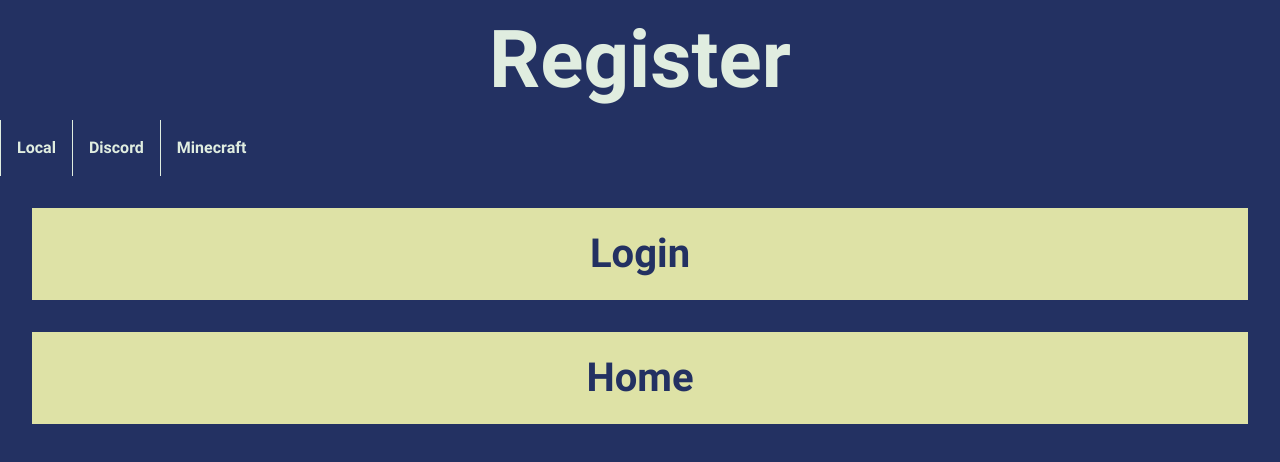
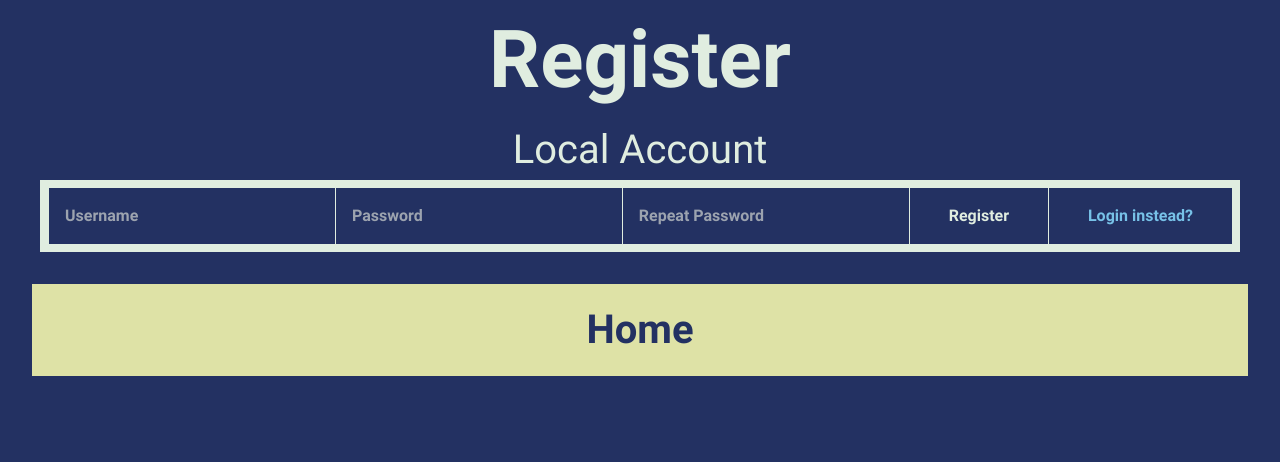
Before and after one commit to dariobizzarri02/daimon_frontend, a Next.js app: page /register in a window 1280 px wide. Shown: the top 462 px of the page. Built offline with nearby package versions, Linux system fonts and the light colour scheme.

Commit message:
added login/register

```diff
--- a/app/account/page.tsx
+++ b/app/account/page.tsx
@@ -13,9 +13,17 @@ export default function Account() {
             url: process.env.NEXT_PUBLIC_API_ENDPOINT+'user',
             withCredentials: true
         })
-            .then(response => {
-                console.log(response.data);
-                setUserData(response.data);
+            .then(user => {
+                console.log(user.data);
+                axios({
+                    method: 'get',
+                    url: process.env.NEXT_PUBLIC_API_ENDPOINT+'user/auths',
+                    withCredentials: true
+                })
+                    .then(response => {
+                        console.log(response.data);
+                        setUserData({user: user.data, auths: response.data});
+                    })
             })
             .catch(error => {
                 console.error(error);
@@ -43,9 +51,10 @@ export default function Account() {
     return (
         <div>
             <h1>Account</h1>
-			{userData&&<button onClick={handleLogout}>Logout</button>}
-            {userData&&<Link className='button' href="/unregister">Unregister</Link>}
-            {userData&&<Link className='button' href="/mail">Mail</Link>}
+            {userData&&userData.auths&&userData.auths.local&&<h2>Username: @{userData.auths.local.username}</h2>}
+            {userData&&userData.auths&&userData.auths.discord&&<h2>Discord: connected</h2>}
+            {userData&&userData.auths&&userData.auths.minecraft&&<h2>Minecraft: connected</h2>}
+			{userData&&<button className='button' onClick={handleLogout}>Logout</button>}
             <Link className='button' href="/">Home</Link>
         </div>
     );
--- a/app/globals.css
+++ b/app/globals.css
@@ -36,6 +36,7 @@
     --tertiary: #77C1E7;
     --quaternary: #E0EDE0;
     --quinary: #DEE2A6;
+    --error: #FF0000;
     --font: 'Roboto';
 }
 
@@ -54,6 +55,21 @@ h1 {
 h2 {
     font-size: 2.5rem;
     text-align: center;
+}
+
+h3 {
+    font-size: 1rem;
+    text-align: center;
+}
+
+a {
+    color: var(--tertiary);
+    text-decoration: none;
+}
+
+.error {
+    color: var(--error);
+    font-weight: bold;
 }
 
 .tab {
@@ -118,6 +134,7 @@ td {
     width: 75rem;
     margin: auto;
     border: 0.5rem solid var(--quaternary);
+    margin-bottom: 2rem;
 }
 
 .form {
--- a/app/leaderboard/page.tsx
+++ b/app/leaderboard/page.tsx
@@ -163,7 +163,7 @@ export default function Leaderboard() {
                 </tbody>
             </table>
             </>}
-            <button className='form' onClick={refresh}>Refresh</button>
+            <button className='button' onClick={refresh}>Refresh</button>
 			<Link className='button' href="/">Home</Link>
         </div>
     );
--- a/app/login/page.tsx
+++ b/app/login/page.tsx
@@ -87,6 +87,7 @@ export default function Login() {
                         onChange={(e) => setLocalPassword(e.target.value)}
                     />
                     <button className='form' onClick={handleLocalLogin}>Login</button>
+                    <Link className='form center' href="/register">Register instead?</Link>
                 </div>
             </>
             }
@@ -106,6 +107,8 @@ export default function Login() {
                     />
                     <button className='form' onClick={handleMinecraftLogin}>Login</button>
                 </div>
+                <h3>In order to register your Minecraft Account and gain points through it,</h3>
+                <h3>join the mc.masterbaseguild.it server and perform the /register command.</h3>
             </>
             }
             {loginMethod==="discord"&&<>
@@ -114,9 +117,10 @@ export default function Login() {
                         Login with Discord
                     </a>
                 </div>
+                <h3>In order to gain points through your Discord Account,</h3>
+                <h3>join the <a href="https://discord.gg/R66FeFh8aC" target="_blank" rel="noreferrer">MasterBase Discord Server</a> and link your account.</h3>
             </>
             }
-			<Link className="button" href="/register">Register</Link>
 			<Link className='button' href="/">Home</Link>
         </div>
     );
--- a/app/register/page.tsx
+++ b/app/register/page.tsx
@@ -1,23 +1,24 @@
 'use client'
 
-import { useState } from 'react';
+import { useState, useEffect } from 'react';
 import axios from 'axios';
 import Link from 'next/link';
 
 export default function Register() {
-	// allowed register strategies: local, discord, minecraft
-	const [registerStrategy, selectRegisterStrategy] = useState('');
-	const [username, setUsername] = useState('');
-	const [password, setPassword] = useState('');
+    const [localUsername, setLocalUsername] = useState('');
+    const [localPassword, setLocalPassword] = useState('');
+	const [localRepeat, setLocalRepeat] = useState('');
 
-	const handleRegister = () => {
+    const handleLocalRegister = () => {
+		if (localPassword!==localRepeat||localPassword.length<0||localUsername.length<0||localRepeat.length<0) {
+			return;
+		}
         axios({
             method: 'post',
-			url: process.env.NEXT_PUBLIC_API_ENDPOINT+'login/local',
+            url: process.env.NEXT_PUBLIC_API_ENDPOINT+'register/local',
             data: {
-				username: username,
-				password: password,
-				strategy: registerStrategy
+                username: localUsername,
+                password: localPassword
             },
             withCredentials: true
         })
@@ -26,54 +27,41 @@ export default function Register() {
             })
             .catch(error => {
                 console.error(error);
+            })
+            .finally(() => {
+                location.href = '/';
             });
     };
 
     return (
         <div>
             <h1>Register</h1>
-			{registerStrategy===''&&<div>
-				<button className='form' onClick={() => selectRegisterStrategy('local')}>Local</button>
-				<button className='form' onClick={() => selectRegisterStrategy('discord')}>Discord</button>
-				<button className='form' onClick={() => selectRegisterStrategy('minecraft')}>Minecraft</button>
-				<Link className="button" href="/login">Login</Link>
-			</div>}
-			{registerStrategy==='local'&&<div>
+			<h2>Local Account</h2>
+			<>
+                <div className='formtab'>
                     <input className='form'
                     type="text"
                     placeholder="Username"
-					value={username}
-					onChange={(e) => setUsername(e.target.value)}
+                    value={localUsername}
+                    onChange={(e) => setLocalUsername(e.target.value)}
                     />
                     <input className='form'
                         type="password"
                         placeholder="Password"
-					value={password}
-					onChange={(e) => setPassword(e.target.value)}
-				/>
-				<button className='form' onClick={handleRegister}>Register</button>
-				<button className='form' onClick={() => selectRegisterStrategy('')}>Back</button>
-			</div>}
-			{registerStrategy==='discord'&&<div>
-				{/* handle discord oauth*/}
-				<button className='form' onClick={() => selectRegisterStrategy('')}>Back</button>
-			</div>}
-			{registerStrategy==='minecraft'&&<div>
-				<input className='form'
-					type="text"
-					placeholder="Username"
-					value={username}
-					onChange={(e) => setUsername(e.target.value)}
+                        value={localPassword}
+                        onChange={(e) => setLocalPassword(e.target.value)}
                     />
 					<input className='form'
 						type="password"
-					placeholder="Password"
-					value={password}
-					onChange={(e) => setPassword(e.target.value)}
+						placeholder="Repeat Password"
+						value={localRepeat}
+						onChange={(e) => setLocalRepeat(e.target.value)}
 					/>
-				<button className='form' onClick={handleRegister}>Register</button>
-				<button className='form' onClick={() => selectRegisterStrategy('')}>Back</button>
-			</div>}
+                    <button className='form' onClick={handleLocalRegister}>Register</button>
+					<Link className='form center' href="/login">Login instead?</Link>
+                </div>
+            </>
+			{localPassword!==localRepeat&&localRepeat.length>0&&<h3 className="error">Passwords do not match</h3>}
 			<Link className='button' href="/">Home</Link>
         </div>
     );
```
Lines whose indentation alone changed are shown as unchanged.
